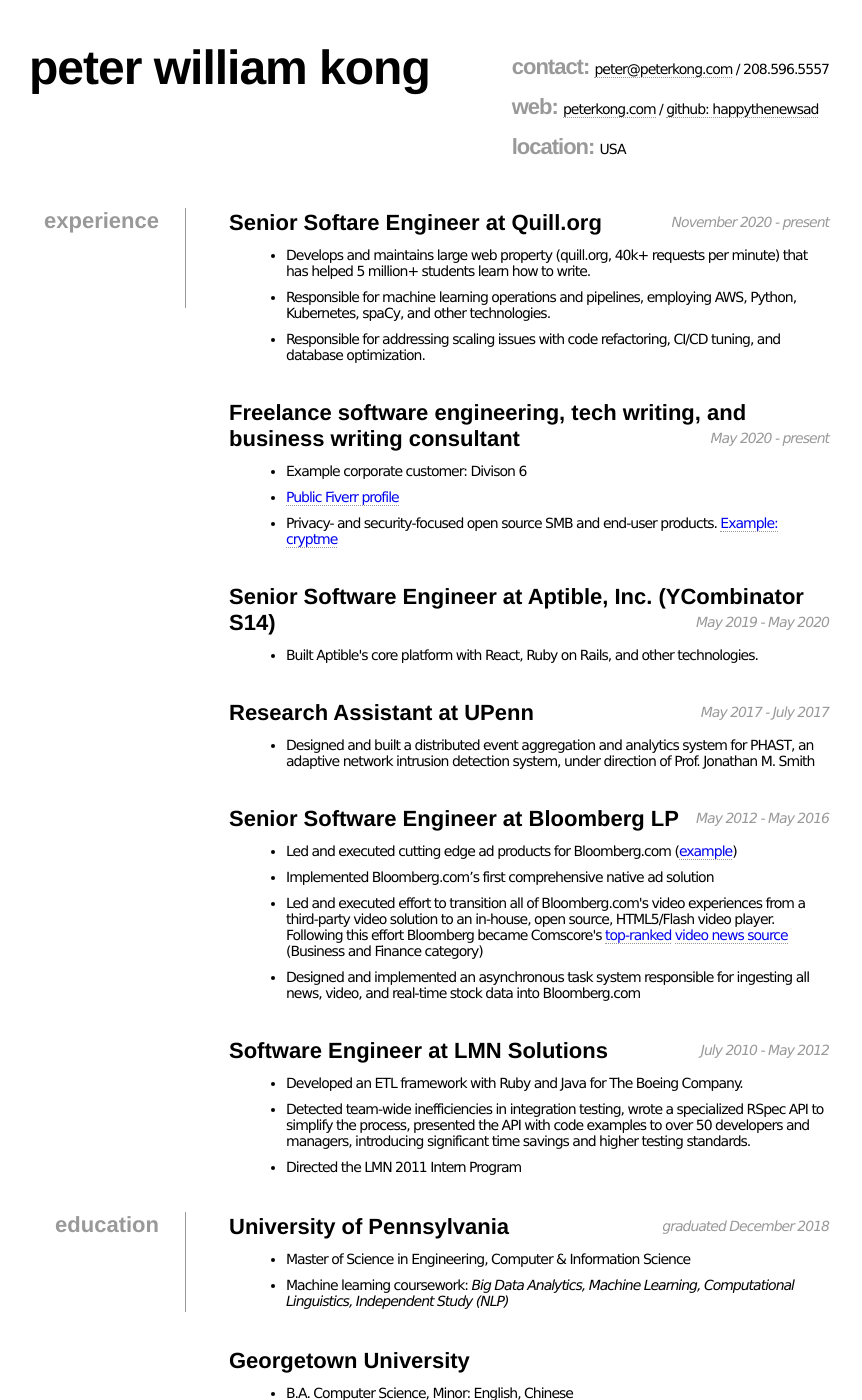
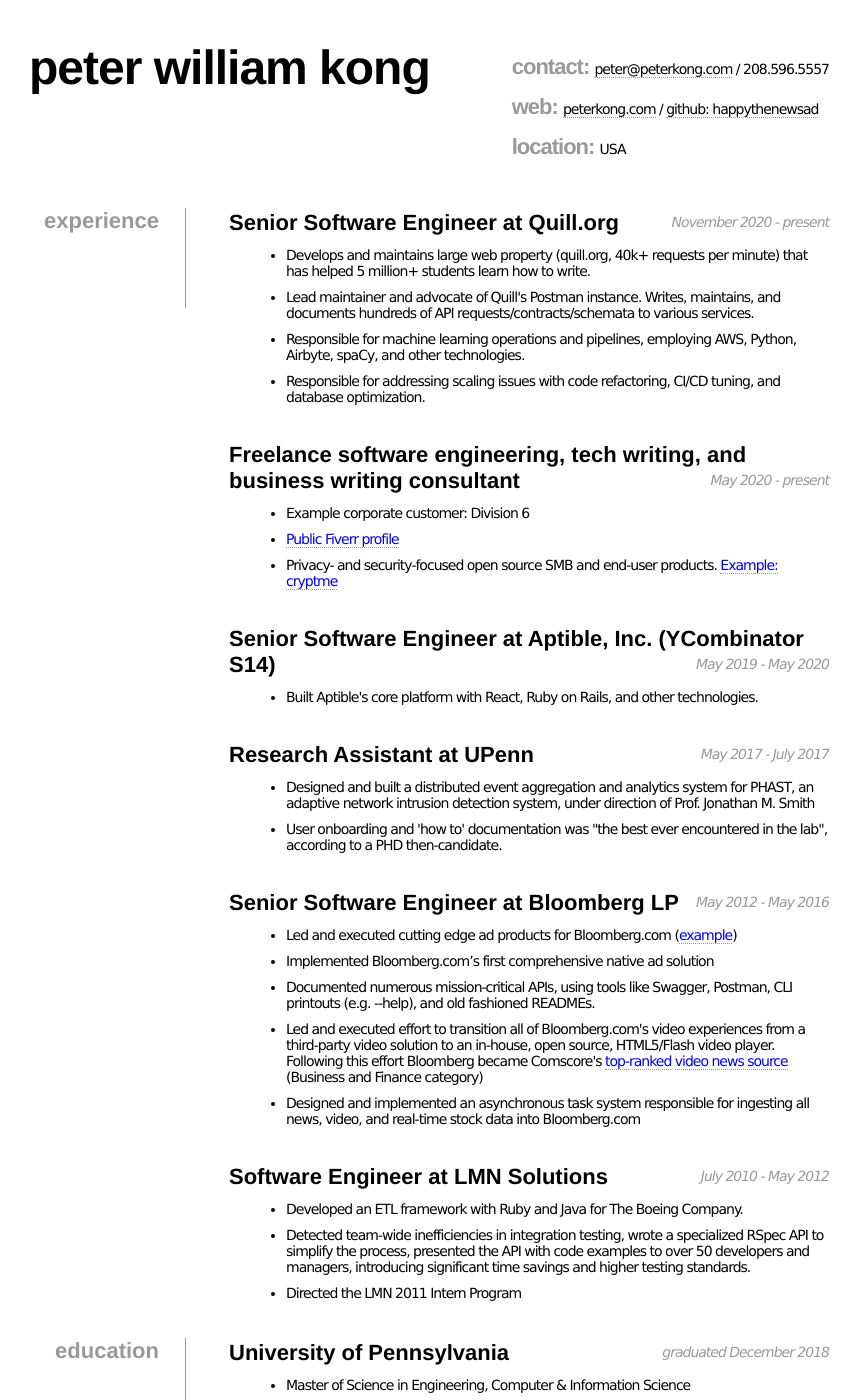
Before and after one commit to happythenewsad/jekyll_pkcom, a Jekyll site: the page built from resume.html, in a window 1280 px wide and 1400 px high. Shown: the whole window, without its empty margins (211-1073 px from the left). Built offline with Jekyll 4.4.1, drawn with Linux system fonts in a browser that asks for light colours; some of the changed text lies outside the part shown.

Commit message:
typos; tech writer specifics

```diff
--- a/resume.html
+++ b/resume.html
@@ -36,12 +36,13 @@
 
 			<dd>
 				<h2>
-					Senior Softare Engineer at Quill.org
+					Senior Software Engineer at Quill.org
 					<span>November 2020 - present</span>
 				</h2>
 				<ul>
 					<li>Develops and maintains large web property (quill.org, 40k+ requests per minute) that has helped 5 million+ students learn how to write. </li>
-					<li> Responsible for machine learning operations and pipelines, employing AWS, Python, Kubernetes, spaCy, and other technologies.</li>
+					<li> Lead maintainer and advocate of Quill's Postman instance. Writes, maintains, and documents hundreds of API requests/contracts/schemata to various services.</li>
+					<li> Responsible for machine learning operations and pipelines, employing AWS, Python, Airbyte, spaCy, and other technologies.</li>
 					<li> Responsible for addressing scaling issues with code refactoring, CI/CD tuning, and database optimization.</li>
 				</ul>
 				<h2>
@@ -49,7 +50,7 @@
 					<span>May 2020 - present</span>
 				</h2>
 				<ul>
-					<li> Example corporate customer:  Divison 6 </a>
+					<li> Example corporate customer:  Division 6 </a>
 					</li>
 					<li>  <a href="https://www.fiverr.com/happythenewsad">Public Fiverr profile</a></li>
 					<li> Privacy- and security-focused open source SMB and end-user products. <a href="https://github.com/happythenewsad/cryptme"> Example: cryptme </a> </li>
@@ -67,6 +68,8 @@
 				<span>May 2017 - July 2017</span></h2>
 				<ul>
 					<li> Designed and built a distributed event aggregation and analytics system for PHAST, an adaptive network intrusion detection system, under direction of Prof. Jonathan M. Smith
+					</li>
+					<li> User onboarding and 'how to' documentation was "the best ever encountered in the lab", according to a PHD then-candidate.</li>
 				</ul>
 
 				<h2>Senior Software Engineer at Bloomberg LP
@@ -74,6 +77,7 @@
 				<ul>
 					<li> Led and executed cutting edge ad products for Bloomberg.com (<a href="http://digiday.com/publishers/bloomberg-media-selling-advertisers-news/">example</a>)
 					<li> Implemented Bloomberg.com’s first comprehensive native ad solution</li>
+					<li> Documented numerous mission-critical APIs, using tools like Swagger, Postman, CLI printouts (e.g. --help), and old fashioned READMEs.</li>
 					<li> Led and executed effort to transition all of Bloomberg.com's video experiences from a third-party video solution to an in-house, open source, HTML5/Flash video player. Following this effort Bloomberg became Comscore's <a href="http://newsonnews.com/story/100815-867"> top-ranked</a> <a href="http://talkingbiznews.com/1/bloomberg-media-remains-no-1-in-video-prepares-bloomberg-business-asia-edition/">video news source</a> (Business and Finance category)</li>
 					<li>Designed and implemented an asynchronous task system responsible for ingesting all news, video, and real-time stock data into Bloomberg.com
 					</li>
@@ -91,41 +95,6 @@
 					</li>
 					<li>Directed the LMN 2011 Intern Program</li>
 				</ul>
-
-<!-- 				<h2>Software Intern at LMN Solutions
-
-				<span>May 2009 - August 2009</span></h2>
-				<ul>
-					<li>Developed company-wide content management system and
-					user interface using Ruby on Rails, SQLite, Solr/ Lucene,
-					and other enterprise-level technologies
-					</li>
-				</ul>
-
-				<h2>Food Critic / UI UX Intern at Active Corp.
-
-				<span>May - August 2007</span></h2>
-				<ul>
-					<li>Initially hired as a food critic, but quickly
-					given responsbility for UI and UX design for a Tokyo-based social
-					network web application (<a href="http://www.sunnypages.jp">www.sunnypages.jp</a>) </li>
-				</ul>
-
-				<h2>Teaching Intern at Mission to the World
-
-				<span>October 2005 - May 2006</span></h2>
-				<ul>
-					<li>Tutored and coordinated high school and junior high
-					school programs at Keiyo Christian School for native English
-					speakers, subjects including Algebra, Geometry, Trigonometry,
-					Earth Science, and Latin
-					</li>
-					<li>
-					Personally created and was responsible for course structure
-					 and curricula (incl. grammar and vocabulary)
-					</li>
-
-				</ul>  -->
 
 			</dd>
 
@@ -155,7 +124,7 @@
 						<a href="https://github.com/happythenewsad/style_eval/blob/master/docs/writeup.pdf">Evaluating Style Transfer
 						</a>
 					</span>
-					<span class="projecttext"> original NLP research on linguistic style tranfer, advised by <a href="http://www.cis.upenn.edu/~ccb/index.html">Prof. Chris Callison-Burch</a>
+					<span class="projecttext"> original NLP research on linguistic style transfer, advised by <a href="http://www.cis.upenn.edu/~ccb/index.html">Prof. Chris Callison-Burch</a>
 				  </span>
 			  </div>
 
@@ -191,6 +160,7 @@
 			<dt>tech skills</dt>
 			<dd>
 					<ul class="noindent">
+						<li><span class="accent">Tech writing: </span> Swagger, Postman, CLI syntax print statements, Jira, plain text files</li>
 						<li><span class="accent">Machine Learning: </span>Numpy, scikit-learn, pandas, TensorFlow</li>
 						<li><span class="accent">Languages and markup:</span> Python, JavaScript, Ruby, C++, HTML, CSS, XML, etc</li>
 						<li><span class="accent">Datastores:</span> Spark, Kafka, MySQL, SQLite, PostgreSQL </li>
```
